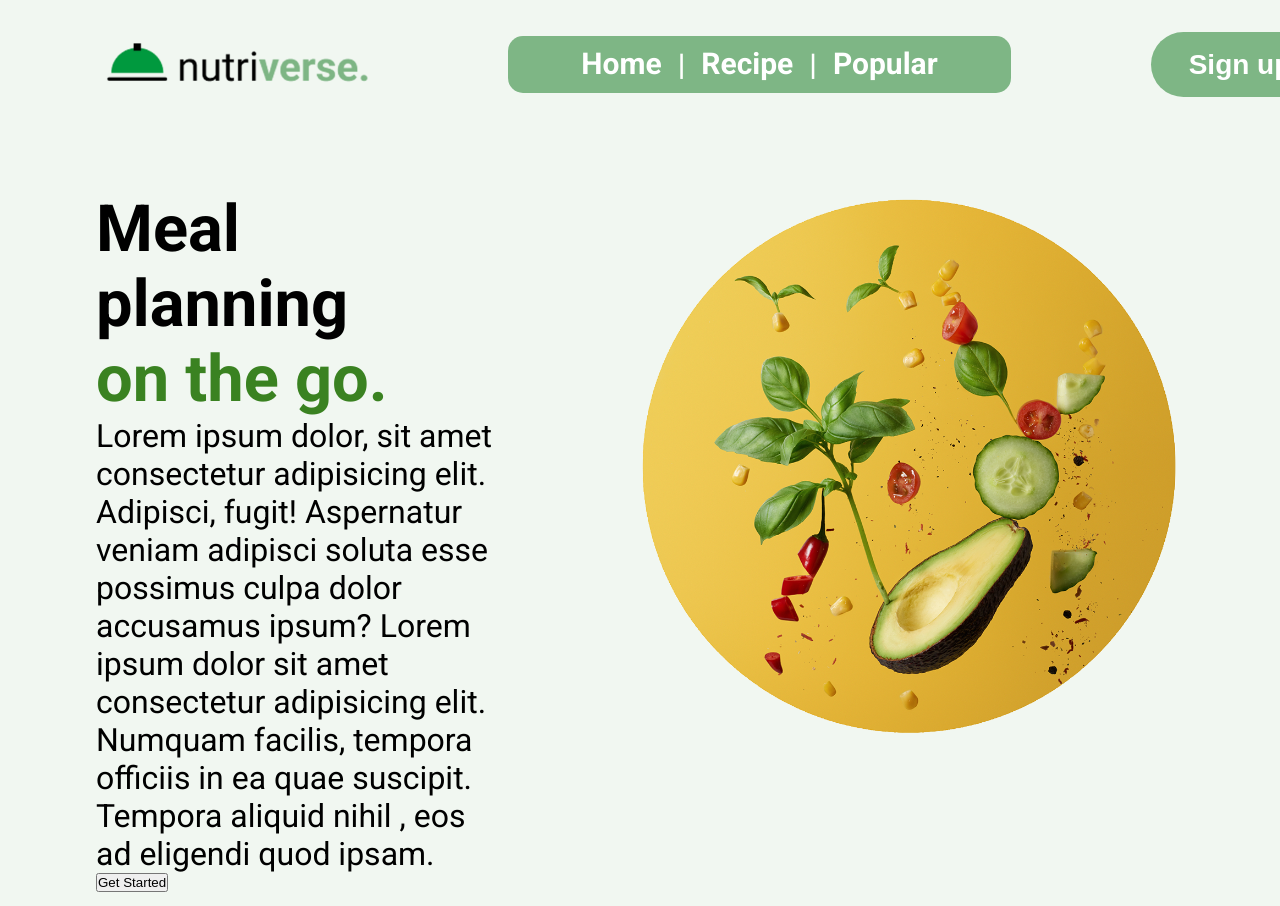
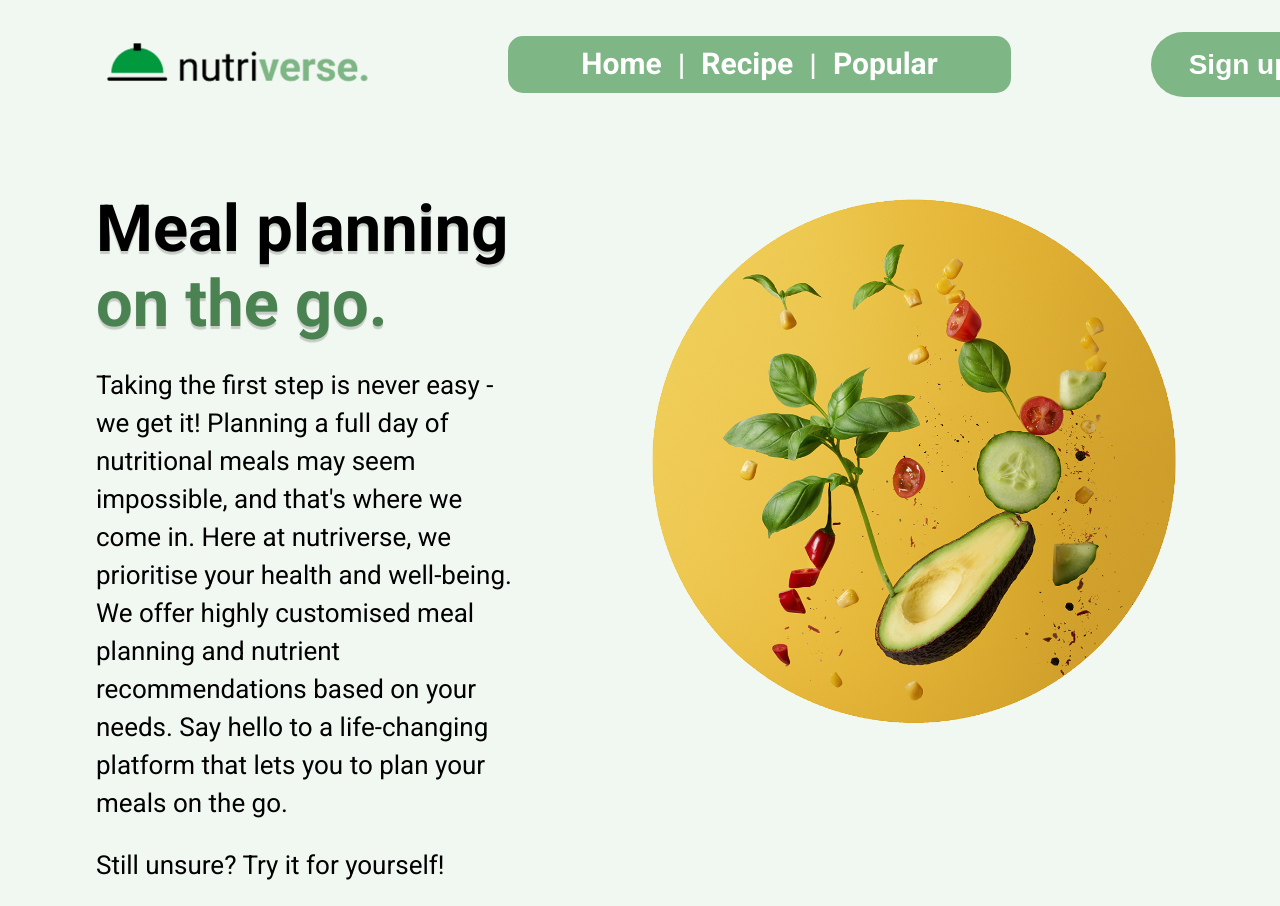
Before and after one commit to akelee/Nutriverse, a React (Create React App) app: page / in a window 1280 px wide. Shown: the top 906 px of the page. Built offline with nearby package versions, Linux system fonts and the light colour scheme.

Commit message:
Working on styling for the main page

```diff
--- a/src/containers/header/Header.jsx
+++ b/src/containers/header/Header.jsx
@@ -9,11 +9,13 @@ const Header = () => {
           <h1 className="main-text1">Meal planning
           </h1>
           <h1 className="main-text2">on the go.</h1>
-          <p>Lorem ipsum dolor, sit amet consectetur adipisicing elit. Adipisci, fugit! Aspernatur veniam adipisci soluta esse possimus culpa dolor accusamus ipsum? Lorem ipsum dolor sit amet consectetur adipisicing elit. Numquam facilis, tempora officiis in ea quae suscipit. Tempora aliquid nihil , eos ad eligendi quod ipsam.</p>
+          <p>Taking the first step is never easy - we get it! Planning a full day of nutritional meals may seem impossible, and that's where we come in. Here at nutriverse, we prioritise your health and well-being. We offer highly customised meal planning and nutrient recommendations based on your needs. Say hello to a life-changing platform that lets you to plan your meals on the go.
+          </p>
+          <p>Still unsure? Try it for yourself!</p>
           <button type="button" className="nutriverse__getstarted">Get Started</button>
     </div>
     <div className="nutriverse__header-image">
-      <img src={avo} width="550px" alt="avo" />
+      <img src={avo} width="540px" alt="avo" />
     </div>
     </div>
   )
--- a/src/containers/header/header.css
+++ b/src/containers/header/header.css
@@ -16,14 +16,34 @@
     font-weight: 700;
     font-size: 65px;
     line-height: 75px;
+    text-shadow: 0px 3px 1px #0000002d;
+}
+
+.main-text2 {
+    color:var(--color-text-header-2);
 }
 
 .nutriverse__header-content p {
     font-weight: 400;
-    font-size: 32px;
+    font-size: 26px;
     line-height: 38px;
+    margin-top: 1.5rem;
 }
 
-.main-text2 {
-    color:var(--color-text-header-1);
+/*get started button*/
+.nutriverse__getstarted {
+    width: 210px;
+    height: 75px;
+    margin-top: 1.5rem;
+    background: #7EB685;
+    border-radius: 45.36px;
+    border: none;
+    color: var(--color-text-button);
+    cursor:pointer;
+    font-size: 28px;
+    font-weight: bold;
 }
+.nutriverse__getstarted:hover {
+    color: rgba(79, 79, 79, 0.846);
+    transition: color .4s;
+}
--- a/src/index.css
+++ b/src/index.css
@@ -5,6 +5,7 @@
   font-family: 'Roboto', sans-serif;
   --color-bg:#f1f7f1;
   --color-text-header-1:#3A8221 ;
+  --color-text-header-2:#4A8251;
   --color-text-body-1:#969595;
   --color-text-body-2:#00000;
   --color-text-button:#FFFFFF;
```
